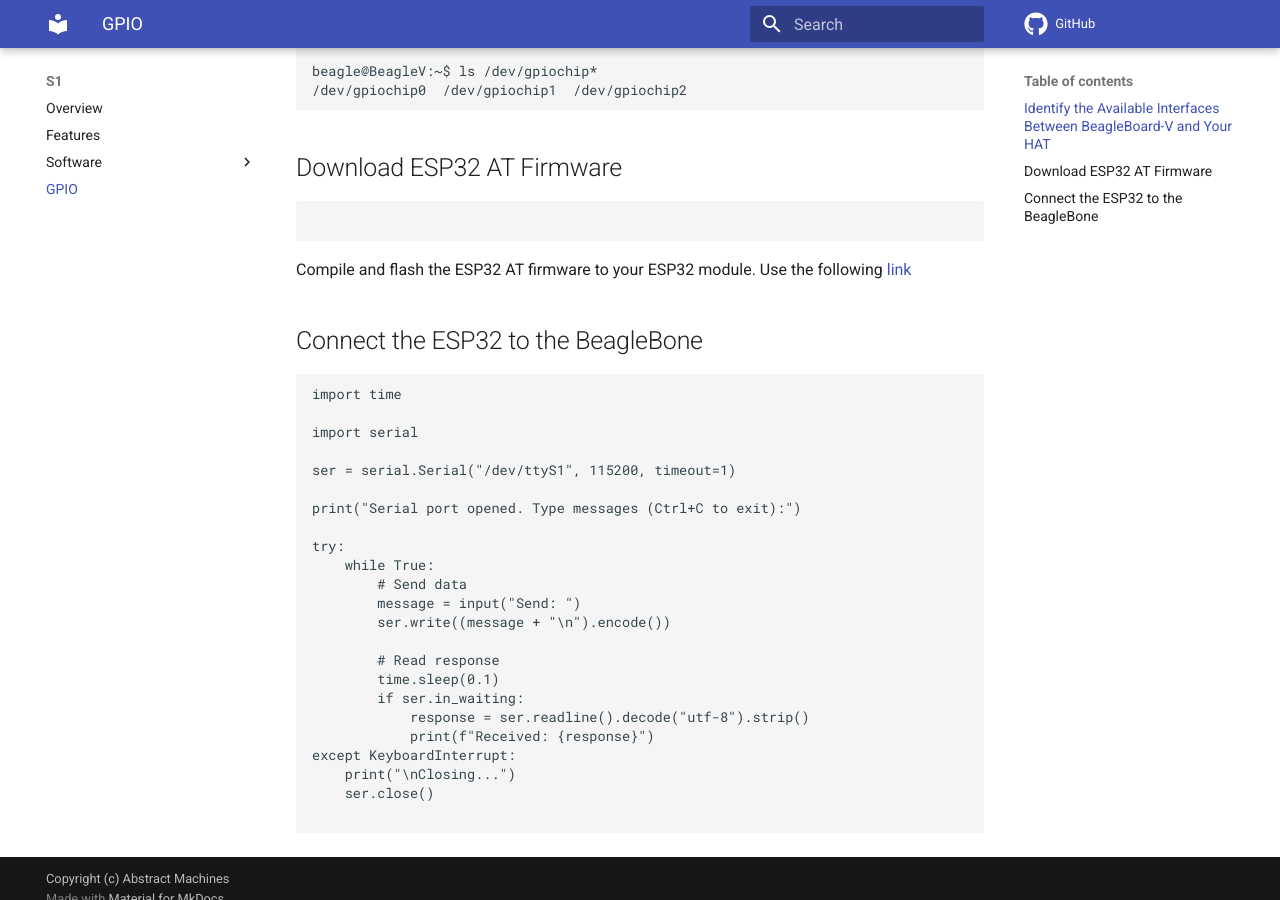
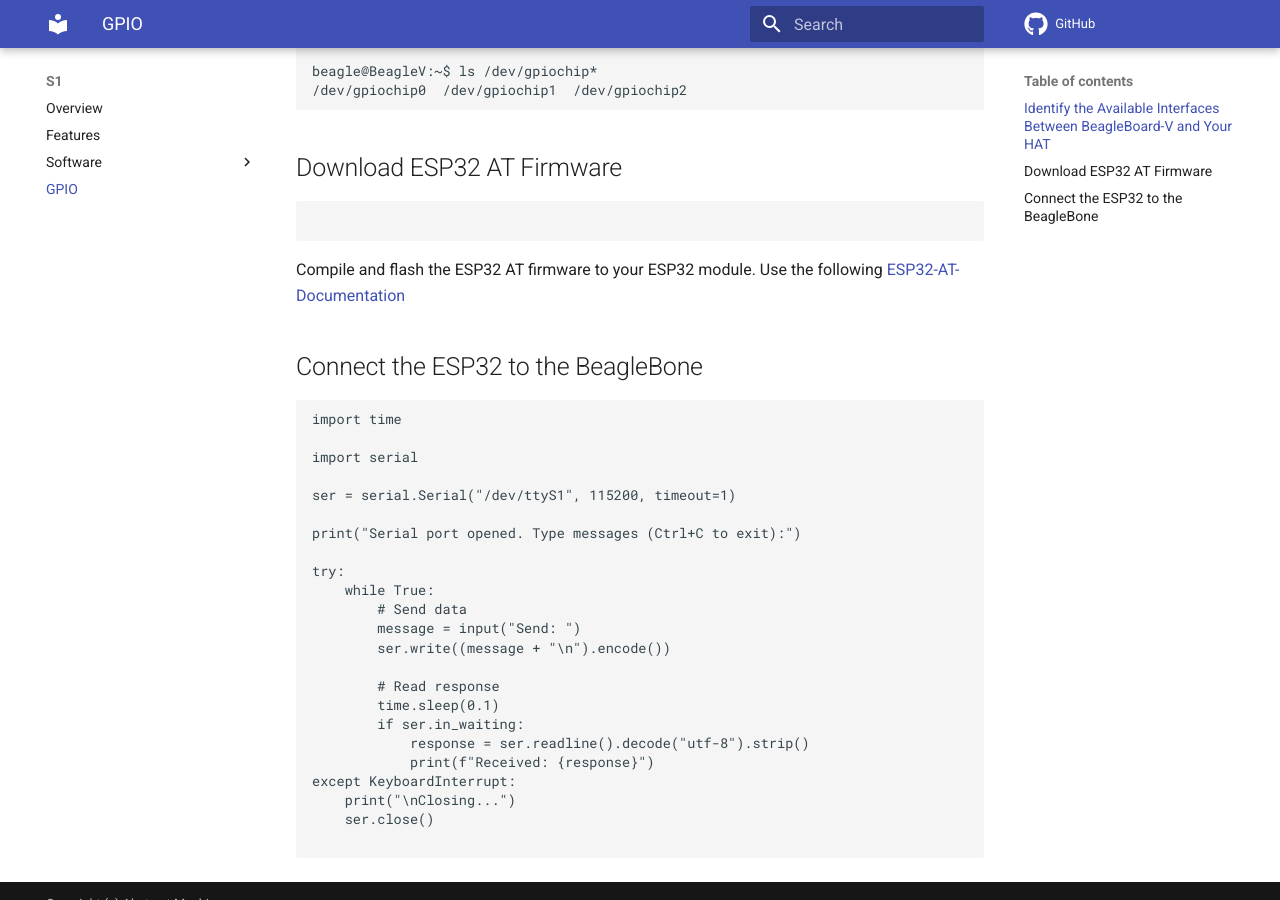
Before and after one commit to absmach/a1, an MkDocs documentation site: the page built from docs/gpio.md, in a window 1280 px wide and 900 px high, scrolled down 671 px. Built offline with MkDocs 1.6.1 and Material for MkDocs 9.7.7, drawn with Linux system fonts in a browser that asks for light colours; comment, search, counter and statistics services are not loaded.

Commit message:
fix(ci): link on esp at docs

````diff
--- a/docs/gpio.md
+++ b/docs/gpio.md
@@ -37,7 +37,7 @@
 
 ```
 
-Compile and flash the ESP32 AT firmware to your ESP32 module. Use the following [link](https://docs.espressif.com/projects/esp-at/en/latest/esp32/Compile_and_Develop/How_to_clone_project_and_compile_it.html)
+Compile and flash the ESP32 AT firmware to your ESP32 module. Use the following [ESP32-AT-Documentation](https://docs.espressif.com/projects/esp-at/en/latest/esp32/Compile_and_Develop/How_to_clone_project_and_compile_it.html)
 
 ## Connect the ESP32 to the BeagleBone
 
````
